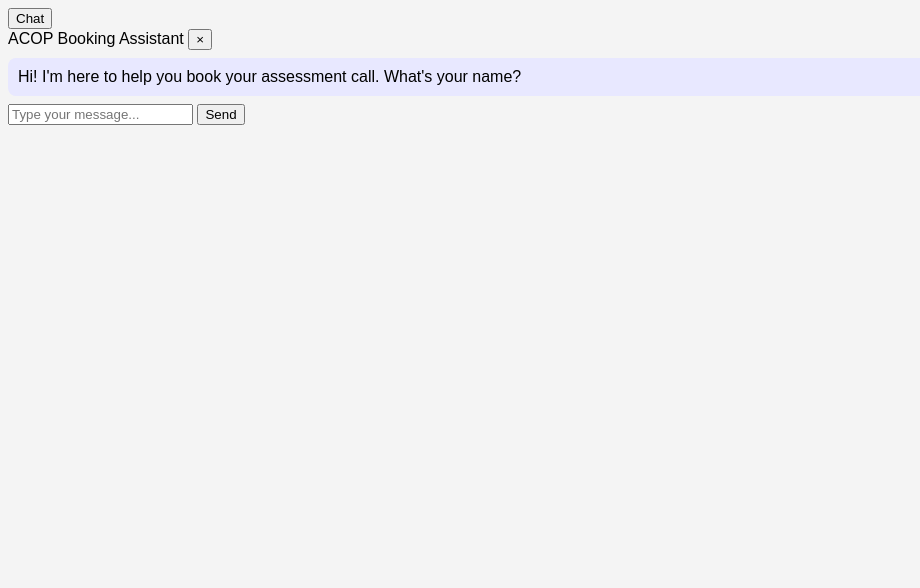
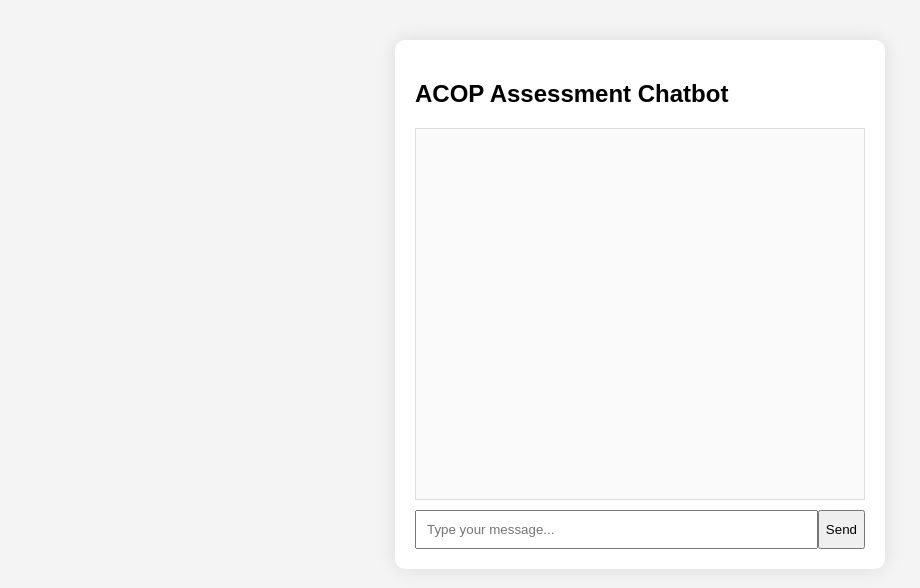
Before and after one commit to misterjcampbell/acop-chatbot-demo, a Flask app: page / in a window 1280 px wide. Shown: the top 588 px of the page, without its empty margins (0-920 px from the left). Run offline with Flask 3, Linux system fonts and the light colour scheme.

Commit message:
Update index.html

```diff
--- a/templates/index.html
+++ b/templates/index.html
@@ -1,28 +1,22 @@
 <!DOCTYPE html>
-<html lang="en">
+<html>
 <head>
-    <meta charset="UTF-8">
-    <meta name="viewport" content="width=device-width, initial-scale=1.0">
-    <title>ACOP Booking Assistant</title>
+    <title>ACOP Assessment Chatbot</title>
     <link rel="stylesheet" href="/static/style.css">
 </head>
 <body>
-    <button id="chat-toggle">Chat</button>
 
-    <div id="chat-popup">
-        <div id="chat-header">
-            <span>ACOP Booking Assistant</span>
-            <button id="close-chat">×</button>
-        </div>
-        <div id="chat-box">
-            <div class="msg bot">Hi! I'm here to help you book your assessment call. What's your name?</div>
-        </div>
-        <div id="chat-input">
-            <input id="txt" type="text" placeholder="Type your message..." autocomplete="off">
-            <button id="send">Send</button>
-        </div>
+<div id="chat-container">
+    <h2>ACOP Assessment Chatbot</h2>
+
+    <div id="messages"></div>
+
+    <div id="input-bar">
+        <input id="user-input" type="text" placeholder="Type your message..." />
+        <button onclick="sendMessage()">Send</button>
     </div>
+</div>
 
-    <script src="/static/script.js"></script>
+<script src="/static/script.js"></script>
 </body>
 </html>
```
